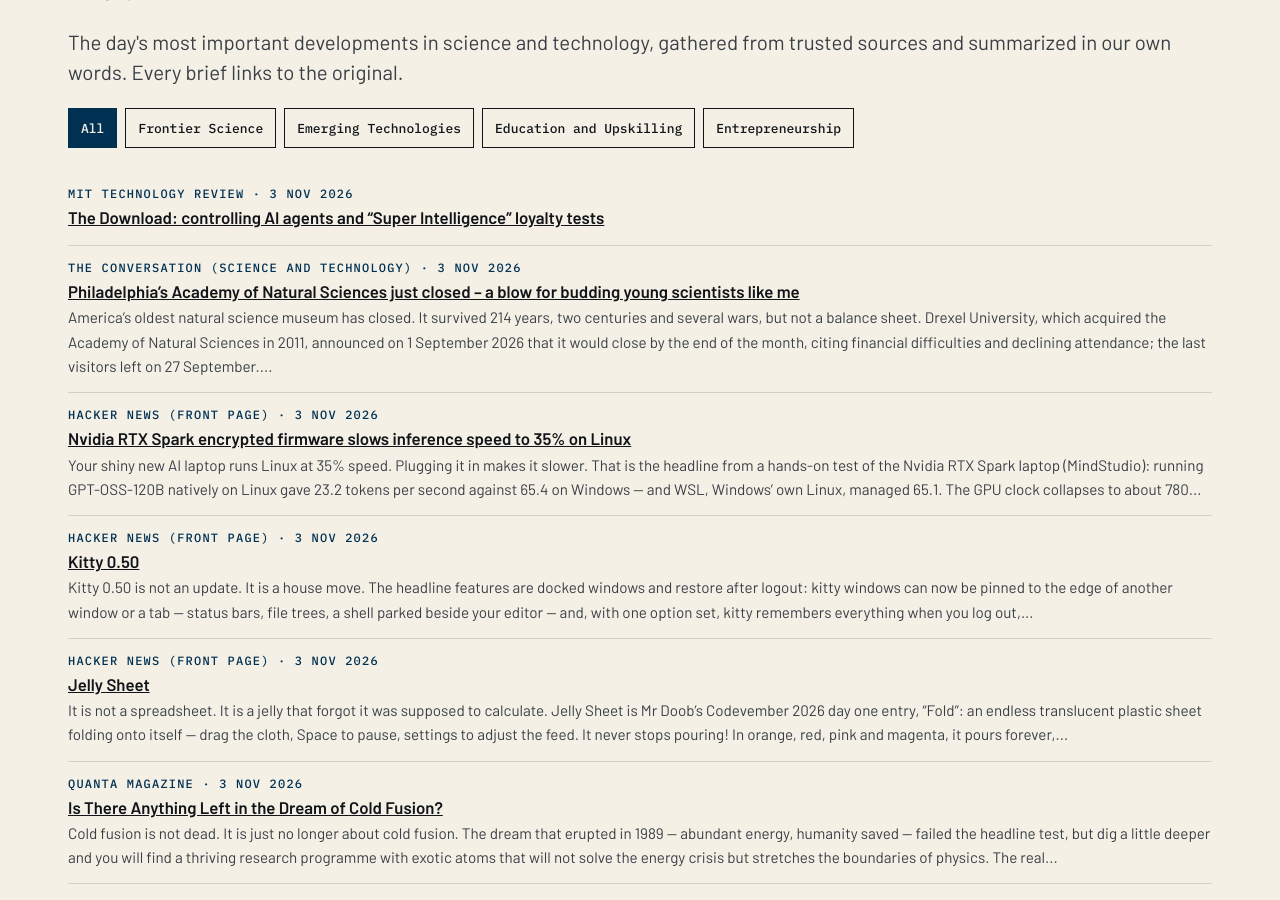
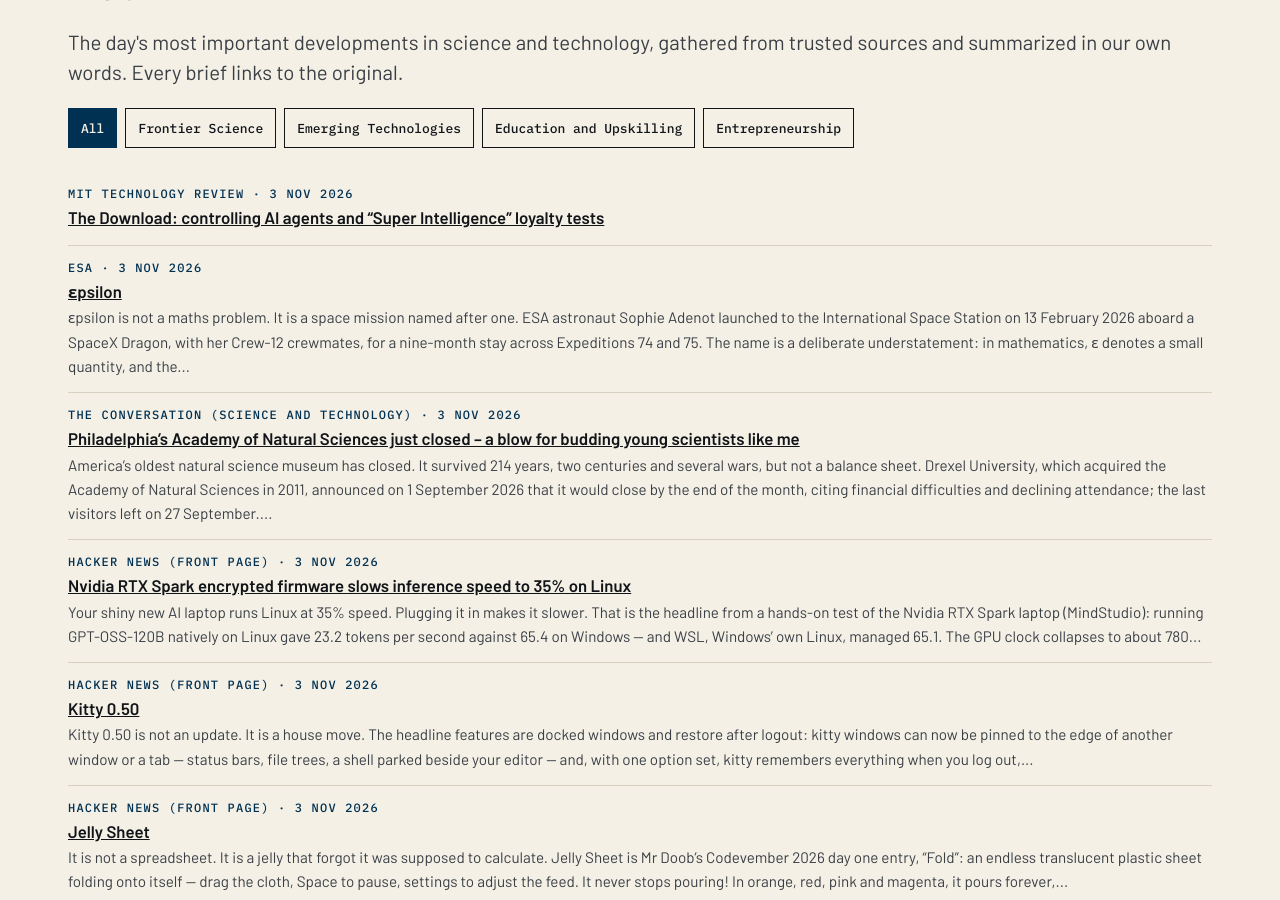
Before and after one commit to katz-news/katz.news, a Jekyll site: the page built from briefs/index.html, in a window 1280 px wide and 900 px high, scrolled down 392 px. Built offline with Jekyll 4.4.1, drawn with Linux system fonts in a browser that asks for light colours.

Commit message:
Publish 2026-11-05

```diff
--- a/_data/build.yml
+++ b/_data/build.yml
@@ -1 +1 @@
-published_at: 2026-11-05T11:26:01Z
+published_at: 2026-11-05T11:27:16Z
--- /dev/null
+++ b/_posts/briefs/2026-11-04-psilon.md
@@ -0,0 +1,13 @@
+---
+published: true
+title: εpsilon
+date: 2026-11-03
+section: science
+source_name: ESA
+source_url: https://www.esa.int/Science_Exploration/Human_and_Robotic_Exploration/epsilon
+---
+εpsilon is not a maths problem. It is a space mission named after one.
+
+ESA astronaut Sophie Adenot launched to the International Space Station on 13 February 2026 aboard a SpaceX Dragon, with her Crew-12 crewmates, for a nine-month stay across Expeditions 74 and 75. The name is a deliberate understatement: in mathematics, ε denotes a small quantity, and the mission is meant to show that small contributions add up. Adenot flew three spacewalks, ran experiments on muscle loss and sleep in orbit, and came home in October 2026 after 237 days in space — the first of the 'Hoppers' to fly.
+
+Conclusion: εpsilon is not a small mission. It is a small letter doing a very large job.
```
